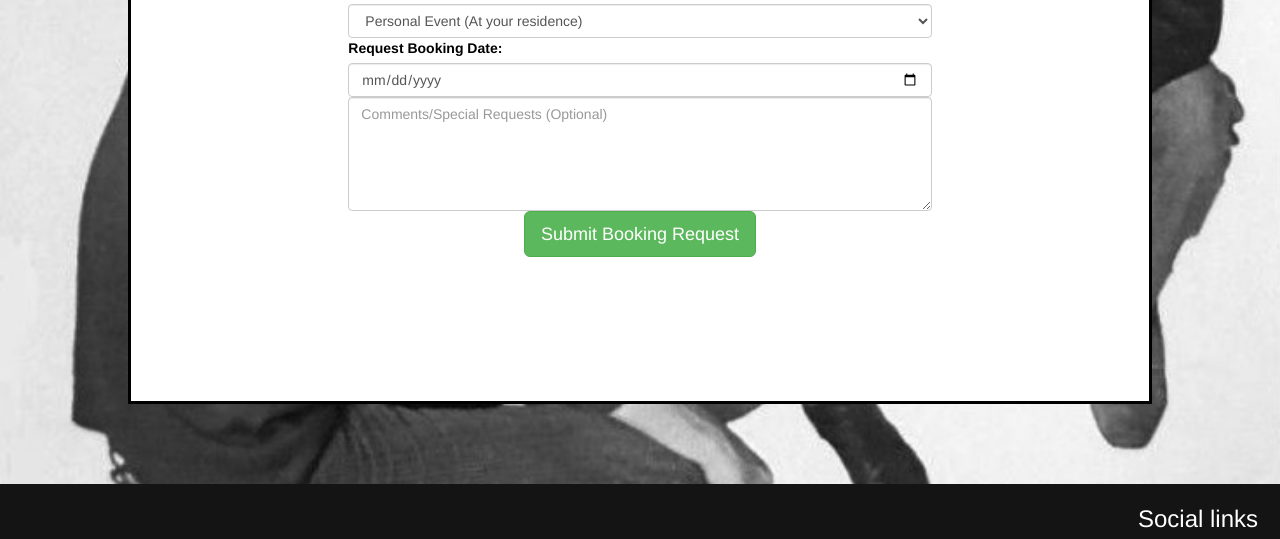
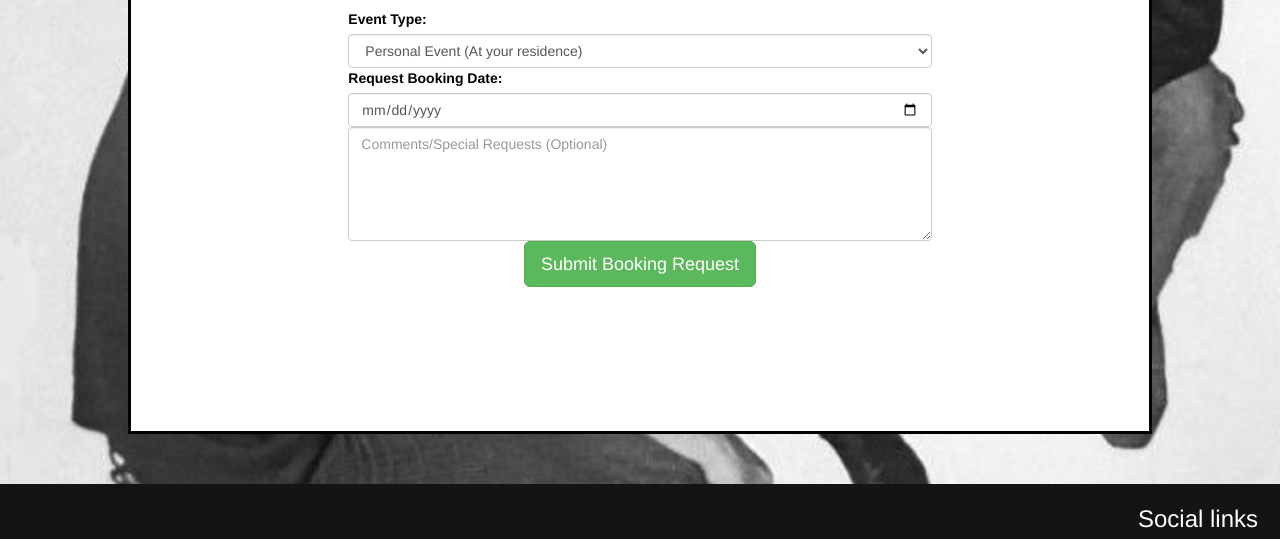
Before and after one commit to GrantMCA93/Project-1-Band-Website-, a plain HTML site: page booking.html in a window 1280 px wide. Shown: the part 695-1234 px from the top of the page. Drawn offline with nearby package versions, Linux system fonts and the light colour scheme.

Commit message:
updated top perametter for songs band members and booking page

```diff
--- a/style.css
+++ b/style.css
@@ -229,8 +229,8 @@ background-color: white;
    margin: 0 auto;
     position: relative;
   background-color:black;
-
    width: 80%;
+   top:50px;
   padding:5%;
   color:white;
   text-align: justify;
@@ -289,7 +289,7 @@ background-color: white;
     position: relative;
   background-color:white;
   border-style: solid;
-  top: 20px;
+  top: 50px;
    width: 80%;
   padding:5%;
   color:black;
```
